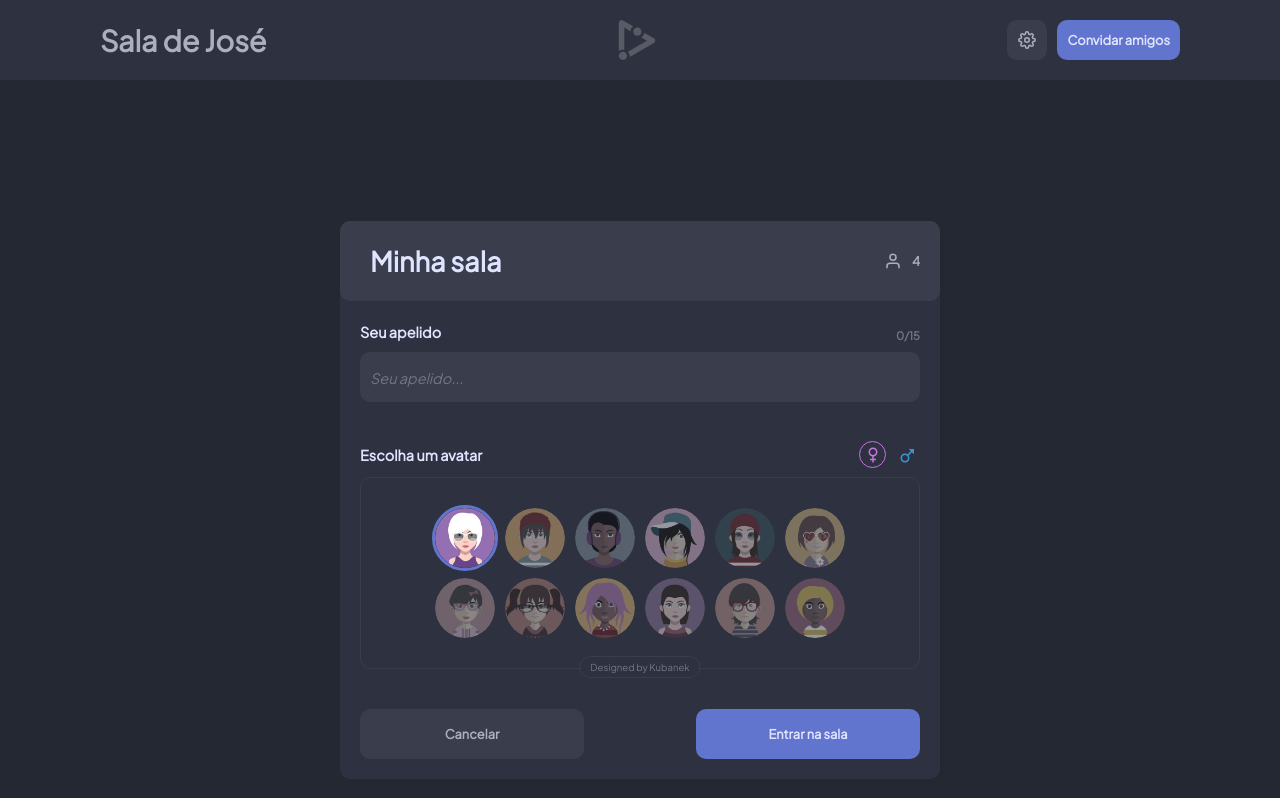
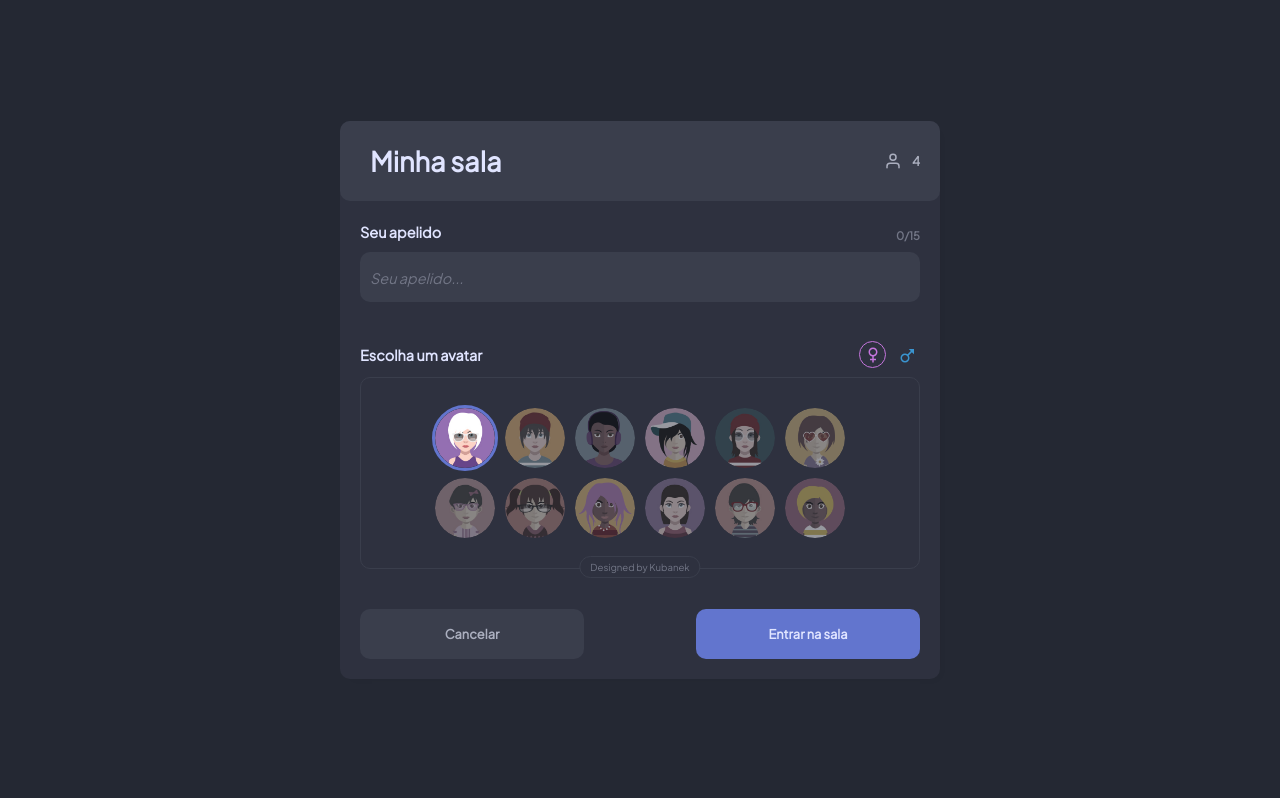
Before and after one commit to diegofrr/groupyt, a Next.js app: page /room/1 in a window 1280 px wide. Shown: the top 798 px of the page. Built offline with nearby package versions, Linux system fonts and the light colour scheme.

Commit message:
:bug: fix: GetServerSideProps

```diff
--- a/src/pages/room/[id].tsx
+++ b/src/pages/room/[id].tsx
@@ -19,54 +19,36 @@ import { ModalContext } from '../../contexts/modal';
 
 type RoomType = {
     roomName: string,
+    users: UserType[],
 }
 
-type ResponseRoom = {
-    roomName: string,
-    users: UserType[],
-    messages: MessageType[]
+interface RoomProps {
+    roomDetails: RoomType
 }
 
-export default function Room(props: ResponseRoom) {
+export default function Room(props: RoomProps) {
     const router = useRouter();
 
     const { user, setUser } = useContext(UserContext);
-    const { setModalIsOpen, setModalType } = useContext(ModalContext);
+    const { modalIsOpen, setModalIsOpen, setModalType } = useContext(ModalContext);
 
     const [width, setWidth] = useState<number>(0);
     const [counter, setCounter] = useState(0);
     const { query } = useRouter();
-    const [roomDetails, setRoomDetails] = useState<RoomType>({
-        roomName: 'Sala de José'
-    } as RoomType);
+    const [roomDetails, setRoomDetails] = useState<RoomType>(props.roomDetails);
 
     useEffect(() => {
         setModalIsOpen(false);
 
-        if (Object.keys(user).length === 0) {
+        if (user.name === undefined) {
             setModalIsOpen(true);
             setModalType('ENTER_TO_ROOM');
         }
 
-    }, [])
+    }, []);
 
     useEffect(() => {
     }, [user])
-
-    // useEffect(() => {
-    //     (async () => {
-    //         let roomId = query?.id;
-    //         await firebase.firestore().collection('rooms')
-    //             .doc(String(roomId))
-    //             .get()
-    //             .then(e => {
-    //                 if(!e.data()?.details) {
-    //                     router.push('/');
-    //                     setModalIsOpen(false)
-    //                 }
-    //             })
-    //     })();
-    // })
 
     useEffect(() => {
         function updateDimensions() {
@@ -87,11 +69,11 @@ export default function Room(props: ResponseRoom) {
             <Head>
                 <title>{roomDetails.roomName}</title>
             </Head>
-            <Header roomName={roomDetails.roomName} />
-            <Container>
-                {Object.keys(user).length === 0
-                    ? <Modal />
-                    : <>
+            {modalIsOpen
+                ? <Modal />
+                : <>
+                    <Header roomName={roomDetails.roomName} />
+                    <Container>
                         <LeftContent>
                             <VideoiFrame />
                             {width > 800 && <Playlist />}
@@ -101,17 +83,17 @@ export default function Room(props: ResponseRoom) {
                             {width <= 800 && <Playlist />}
                             <Chat />
                         </RightContent>
-                    </>}
-            </Container>
+                    </Container>
+                </>}
         </>
 
     )
 }
 
-export const getServerSideProps: GetServerSideProps = async ({params}) => {
+export const getServerSideProps: GetServerSideProps = async ({ params }) => {
 
     const roomId = params?.id;
-    let roomDetails = {} as ResponseRoom;
+    let roomDetails = {} as RoomType;
 
     // await firebase.firestore().collection('rooms')
     // .doc(String(roomId))
@@ -130,22 +112,14 @@ export const getServerSideProps: GetServerSideProps = async ({params}) => {
     //     .then(snapshot => {
     //         let users = [] as UserType[];
     //         snapshot.forEach(item => {
-    //             users.push(item.data() as UserType)
+    //             users.push({
+    //                 id: item.id,
+    //                 admin: item.data().admin,
+    //                 avatarURL: item.data().avatarURL,
+    //                 name: item.data().name,
+    //             })
     //         });
     //         roomDetails.users = users;
-
-    //         firebase.firestore().collection('rooms')
-    //         .doc(String(roomId))
-    //         .collection('messages')
-    //         .get()
-    //         .then(snapshot => {
-    //             let messages = [] as MessageType[];
-    //             snapshot.forEach(item => {
-    //                 messages.push(item.data() as MessageType)
-    //             });
-    //             roomDetails.messages = messages;
-    //         })
-
     //     });
 
     //     console.log(roomDetails)
@@ -159,6 +133,19 @@ export const getServerSideProps: GetServerSideProps = async ({params}) => {
     //     }
     // }
 
+
+    roomDetails = {
+        roomName: 'Minha sala',
+        users: [
+            {
+                id: 'LdRiNdcSZ8ni2bl7soSR',
+                admin: true,
+                avatarURL: '/images/avatars/male/avatar16.png',
+                name: 'Diêgo'
+            }
+        ]
+    }
+
     return {
         props: {
             roomDetails
```
